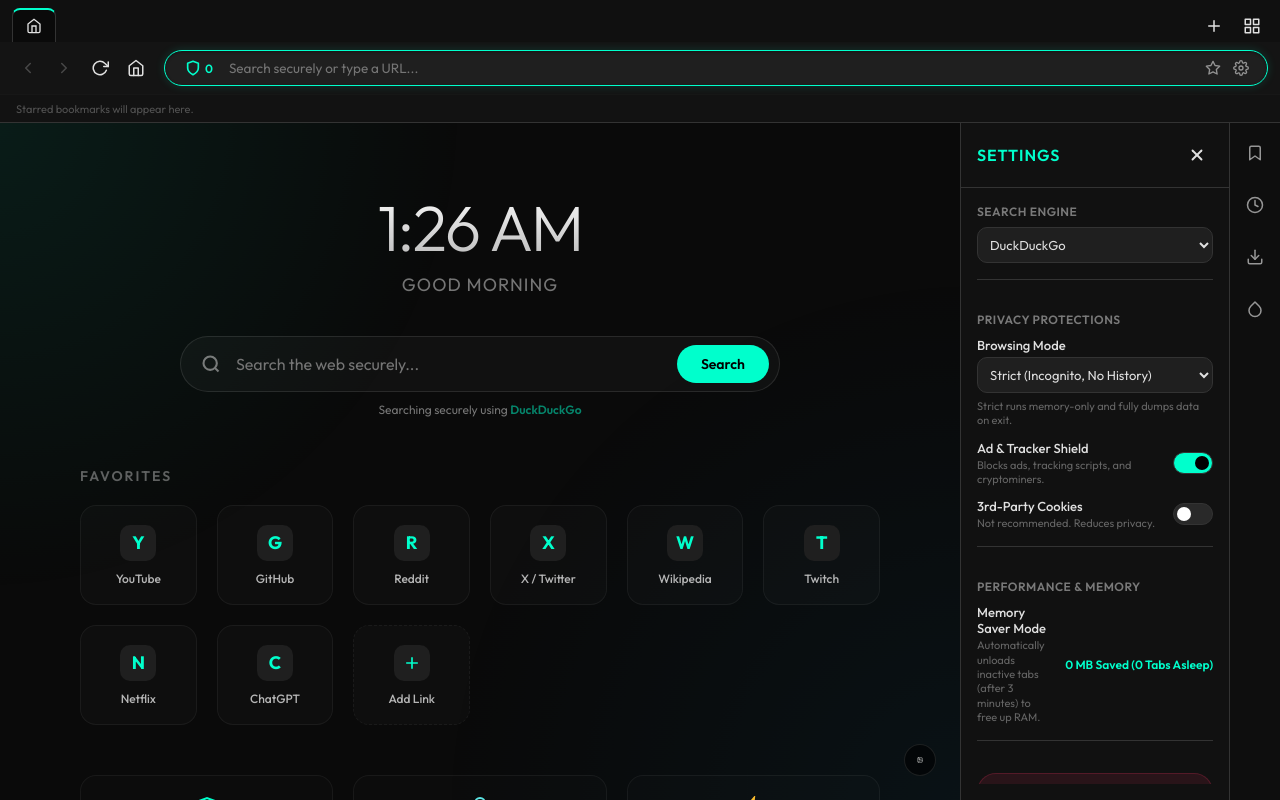
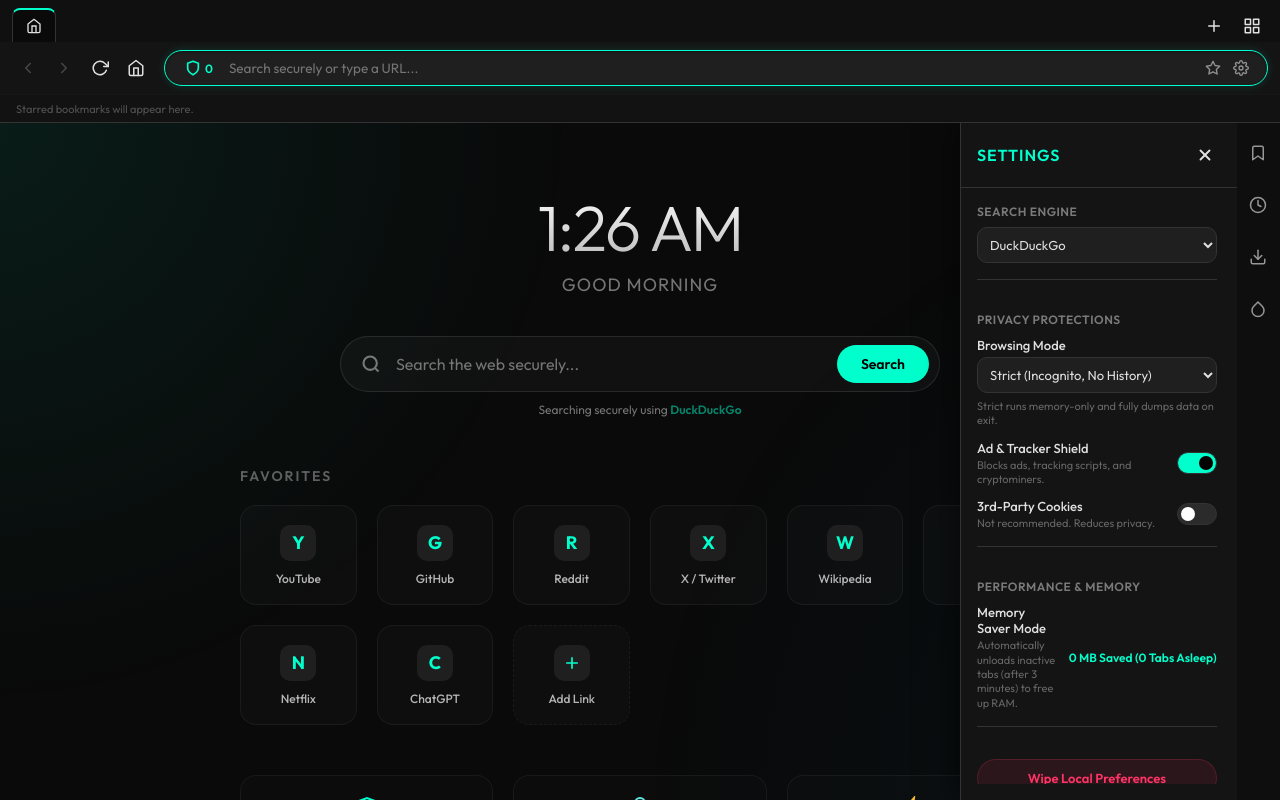
Before and after one commit to nmohith22/Cheetah, an Electron app: page index.html in a window 1280 px wide. Both pictures are taken after a click on the button 1241 px from the left and 68 px from the top of the page. Drawn offline with Linux system fonts and the light colour scheme; no server answers.

Commit message:
Fix UI lag by GPU accelerating sidebar and fix Settings scroll bug

```diff
--- a/style.css
+++ b/style.css
@@ -675,35 +675,33 @@ body {
   letter-spacing: 1px;
 }
 
-/* Collapsible Right Sidebar */
+/* Collapsible Right Sidebar (GPU Accelerated Overlay) */
 #sidebar {
   display: flex;
+  position: absolute;
+  top: 0;
+  right: 0;
   height: 100%;
   background-color: var(--toolbar-bg);
   border-left: 1px solid var(--input-border);
-  transition: width 0.3s cubic-bezier(0.16, 1, 0.3, 1);
-  width: 50px; /* Collapsed width */
-  z-index: 100;
-  overflow: hidden;
+  transition: transform 0.3s cubic-bezier(0.16, 1, 0.3, 1);
+  transform: translateX(100%);
+  width: 320px;
+  z-index: 1000;
+  box-shadow: -5px 0 30px rgba(0,0,0,0.5);
 }
 
 #sidebar.open {
-  width: 320px; /* Expanded width */
+  transform: translateX(0);
 }
 
 #sidebar-content {
-  width: 270px;
+  width: 100%;
   height: 100%;
-  border-right: 1px solid var(--input-border);
-  display: none;
+  display: flex;
   flex-direction: column;
   overflow: hidden;
-  background-color: rgba(0, 0, 0, 0.15);
-  animation: fadeIn 0.2s ease;
-}
-
-#sidebar.open #sidebar-content {
-  display: flex;
+  background-color: transparent;
 }
 
 #sidebar-header {
@@ -736,8 +734,10 @@ body {
   height: 100%;
   gap: 16px;
   flex: 1;
-  overflow: hidden;
-  animation: fadeIn 0.25s ease;
+  overflow-y: auto; /* Fixes settings scrolling */
+  overflow-x: hidden;
+  animation: fadeIn 0.2s cubic-bezier(0.16, 1, 0.3, 1);
+  padding-right: 4px;
 }
 
 .sidebar-item-list {
```
